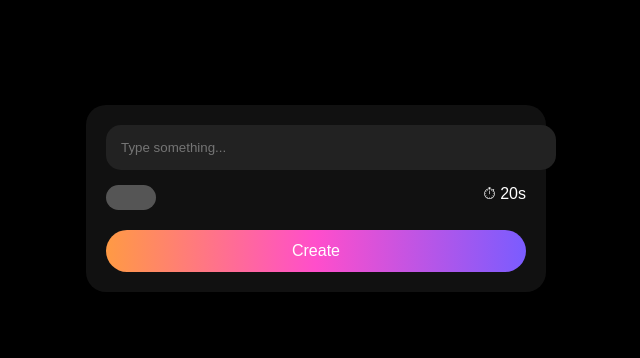
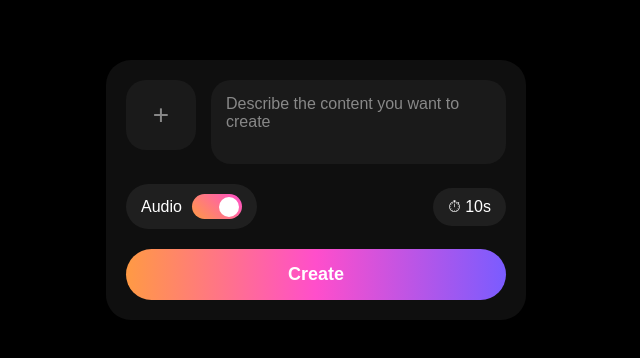
Before and after one commit to kumarrakesh150879-art/gptplexitycity, a website: page public/index.html in a window 1280 px wide. Shown: the part 210-568 px from the top of the page, without its empty margins (324-964 px from the left). Drawn offline with Linux system fonts and the light colour scheme.

Commit message:
Refactor HTML structure and styles for UI

```diff
--- a/public/index.html
+++ b/public/index.html
@@ -1,103 +1,172 @@
 <!DOCTYPE html>
-<html>
+<html lang="en">
 <head>
 <meta charset="UTF-8">
 <meta name="viewport" content="width=device-width, initial-scale=1.0">
-<title>Create Pro UI</title>
+<title>Create UI</title>
 
 <style>
-body{
-  background:#000;
-  display:flex;
-  justify-content:center;
-  align-items:center;
-  height:100vh;
-  font-family:Arial;
+/* Reset */
+*{ margin:0; padding:0; box-sizing:border-box; font-family: Arial, Helvetica, sans-serif; }
+
+/* Body */
+body{ background:#000; display:flex; justify-content:center; align-items:center; min-height:100vh; }
+
+/* Main Container */
+.container{ width:95%; max-width:420px; background:#0f0f0f; padding:20px; border-radius:25px; }
+
+/* Top Section (Upload + Input) */
+.top-section{ display:flex; gap:15px; }
+
+/* Upload Box */
+.upload-box{
+    width:70px; height:70px; background:#1a1a1a; border-radius:20px;
+    display:flex; align-items:center; justify-content:center;
+    font-size:28px; color:#888; cursor:pointer; position:relative; overflow:hidden; flex-shrink: 0;
 }
-.container{
-  width:90%;
-  max-width:420px;
-  background:#111;
-  padding:20px;
-  border-radius:20px;
+.upload-box input{ position:absolute; width:100%; height:100%; opacity:0; cursor:pointer; }
+.upload-box img{ width:100%; height:100%; object-fit:cover; border-radius:20px; display:none; }
+
+/* Input Box - Changed to textarea for actual typing */
+.input-box{
+    flex:1; background:#1a1a1a; border-radius:20px; padding:15px;
+    color:#fff; font-size:16px; border:none; resize:none; outline:none;
 }
-.input-box{
-  width:100%;
-  background:#222;
-  padding:15px;
-  border-radius:15px;
-  color:#fff;
-  border:none;
-  outline:none;
+.input-box::placeholder { color: #888; }
+
+/* Controls Section */
+.controls{ margin-top:20px; display:flex; justify-content:space-between; align-items:center; }
+
+/* Audio Toggle */
+.audio-toggle{ background:#1f1f1f; padding:10px 15px; border-radius:25px; display:flex; align-items:center; gap:10px; color:#fff; cursor: pointer; user-select: none; }
+
+/* Switch & Switch Off State */
+.switch{
+    width:50px; height:25px; background:linear-gradient(45deg,#ff9a44,#ff4ecb);
+    border-radius:50px; position:relative; transition: background 0.3s;
 }
-.controls{
-  display:flex;
-  justify-content:space-between;
-  margin-top:15px;
+.switch::after{
+    content:""; width:20px; height:20px; background:#fff; border-radius:50%;
+    position:absolute; right:3px; top:2.5px; transition: all 0.3s;
 }
-.switch{
-  width:50px;
-  height:25px;
-  background:#555;
-  border-radius:50px;
-  cursor:pointer;
+.switch.off { background: #444; }
+.switch.off::after { right: 27px; }
+
+/* Timer */
+.timer{ background:#1f1f1f; padding:10px 15px; border-radius:25px; color:#fff; }
+
+/* Create Button */
+.create-btn{
+    margin-top:20px; width:100%; padding:15px; border:none; border-radius:30px;
+    font-size:18px; font-weight:bold; color:#fff; cursor:pointer; transition:0.3s ease;
+    background:linear-gradient(90deg,#ff9a44,#ff4ecb,#7a5cff);
 }
-.timer{
-  color:#fff;
-}
-.create-btn{
-  margin-top:20px;
-  width:100%;
-  padding:12px;
-  border:none;
-  border-radius:25px;
-  font-size:16px;
-  color:#fff;
-  background:linear-gradient(90deg,#ff9a44,#ff4ecb,#7a5cff);
-  cursor:pointer;
-}
+.create-btn:hover{ opacity:0.9; }
+.create-btn:disabled { opacity: 0.5; cursor: not-allowed; }
 </style>
 </head>
 
 <body>
 
 <div class="container">
-  <input class="input-box" placeholder="Type something..." />
+    <div class="top-section">
+        <label class="upload-box">
+            +
+            <input type="file" accept="image/*" id="imageInput" onchange="previewImage(event)">
+            <img id="preview">
+        </label>
 
-  <div class="controls">
-    <div class="switch"></div>
-    <div class="timer">⏱ 20s</div>
-  </div>
+        <textarea id="promptInput" class="input-box" rows="3" placeholder="Describe the content you want to create"></textarea>
+    </div>
 
-  <button class="create-btn">Create</button>
+    <div class="controls">
+        <div class="audio-toggle" onclick="toggleAudio()">
+            Audio
+            <div id="audioSwitch" class="switch"></div>
+        </div>
+
+        <div class="timer">⏱ 10s</div>
+    </div>
+
+    <button id="createBtn" class="create-btn" onclick="generateContent()">Create</button>
 </div>
 
 <script>
-let audioEnabled = false;
-let duration = 20;
+// State Variables
+let currentImageBase64 = null;
+let isAudioEnabled = true;
 
-document.querySelector(".switch").addEventListener("click", function(){
-  audioEnabled = !audioEnabled;
-  this.style.background = audioEnabled ? "limegreen" : "#555";
-});
+// 1. Handle Image Preview & convert to Base64 to send to API
+function previewImage(event){
+    const file = event.target.files[0];
+    if(!file) return;
 
-document.querySelector(".create-btn").addEventListener("click", async function(){
+    const reader = new FileReader();
+    reader.onload = function(e){
+        const img = document.getElementById("preview");
+        img.src = e.target.result;
+        img.style.display = "block";
+        currentImageBase64 = e.target.result; // Save for the API call
+    }
+    reader.readAsDataURL(file);
+}
 
-  const prompt = document.querySelector(".input-box").value;
+// 2. Handle Audio Toggle UI
+function toggleAudio() {
+    isAudioEnabled = !isAudioEnabled;
+    const switchEl = document.getElementById('audioSwitch');
+    if (isAudioEnabled) {
+        switchEl.classList.remove('off');
+    } else {
+        switchEl.classList.add('off');
+    }
+}
 
-  const res = await fetch("/api/generate", {
-    method: "POST",
-    headers: { "Content-Type": "application/json" },
-    body: JSON.stringify({
-      prompt: prompt,
-      audio: audioEnabled,
-      duration: duration
-    })
-  });
+// 3. Handle 'Create' Button Click and API Call
+async function generateContent() {
+    const promptText = document.getElementById('promptInput').value;
+    const createBtn = document.getElementById('createBtn');
 
-  const data = await res.json();
-  alert(data.data.aiResponse);
-});
+    if (!promptText.trim() && !currentImageBase64) {
+        alert("Please upload an image or enter a prompt!");
+        return;
+    }
+
+    // Set loading state
+    createBtn.disabled = true;
+    createBtn.innerText = "Generating...";
+
+    try {
+        // Send data to our Vercel Serverless Function
+        const response = await fetch('/api/generate', {
+            method: 'POST',
+            headers: { 'Content-Type': 'application/json' },
+            body: JSON.stringify({
+                image: currentImageBase64,
+                prompt: promptText,
+                audio: isAudioEnabled,
+                duration: "10s"
+            })
+        });
+
+        const data = await response.json();
+
+        if (data.success) {
+            alert(data.message); // Replace this with your actual UI success state
+            console.log("Mock Video URL:", data.mockResultUrl);
+        } else {
+            alert("Error generating content.");
+        }
+
+    } catch (error) {
+        console.error("API Error:", error);
+        alert("Something went wrong.");
+    } finally {
+        // Reset button state
+        createBtn.disabled = false;
+        createBtn.innerText = "Create";
+    }
+}
 </script>
 
 </body>
```
